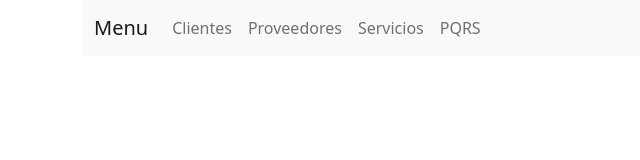
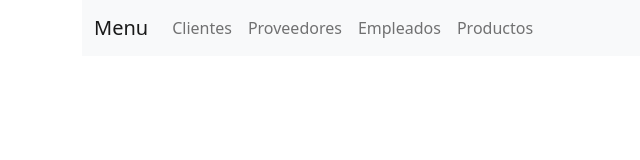
Before and after one commit to Dacatellez0108/FRONTEND, a plain HTML site: page index.html in a window 1280 px wide. Shown: the full height of the page, 0-640 px from the left. Drawn offline with nearby package versions, Linux system fonts and the light colour scheme.

Commit message:
commit empleados

```diff
--- a/index.html
+++ b/index.html
@@ -25,8 +25,8 @@
                     <div class="navbar-nav">
                         <a class="nav-link" aria-current="page" href="clientes.html">Clientes</a>
                         <a class="nav-link" href="">Proveedores</a>
-                        <a class="nav-link" href="">Servicios</a>
-                        <a class="nav-link" href="">PQRS</a>
+                        <a class="nav-link" href="">Empleados</a>
+                        <a class="nav-link" href="">Productos</a>
                     </div>
 
                 </div>
```
Also changed, not shown: Proveedores.html (+3 -3 lines).
